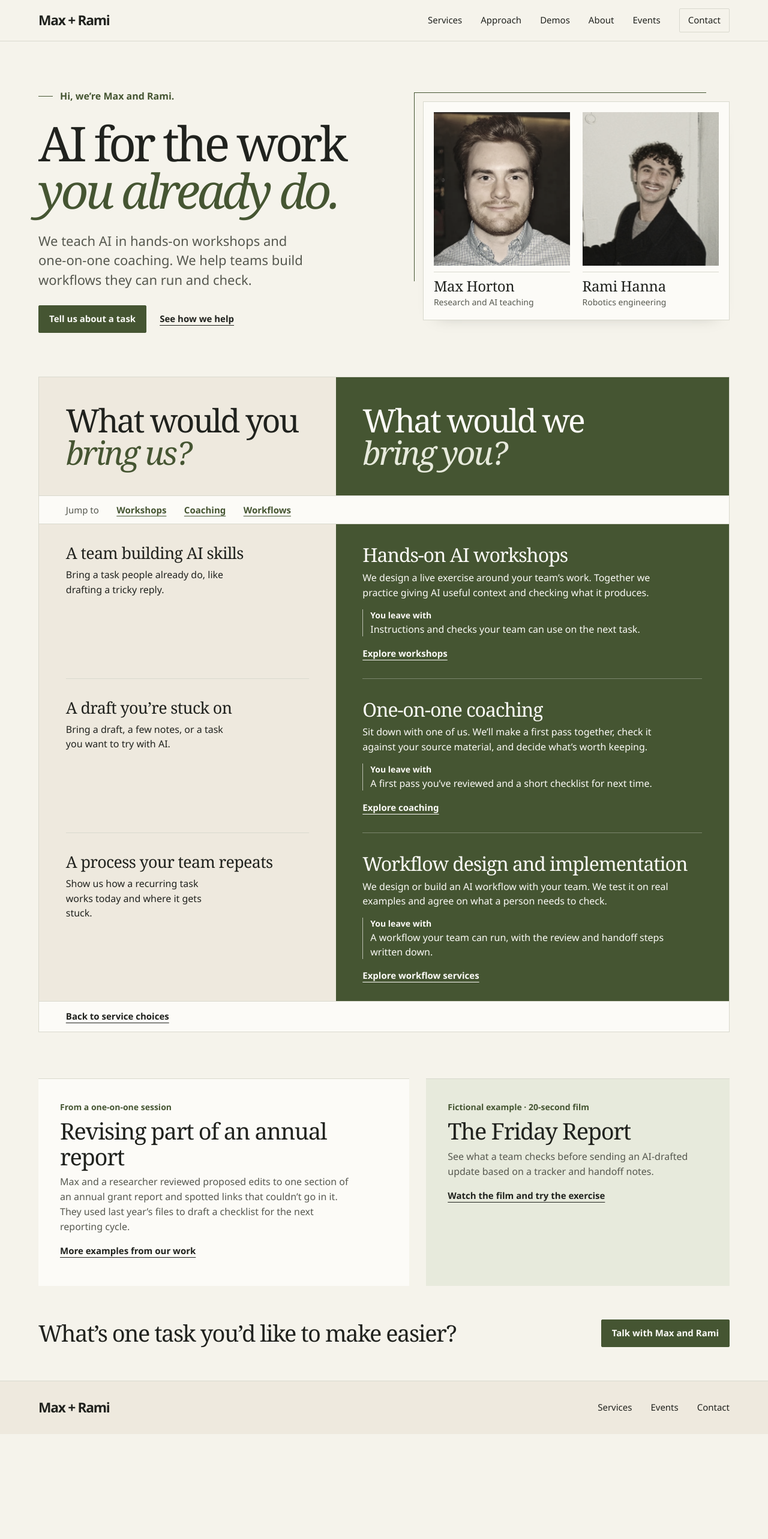
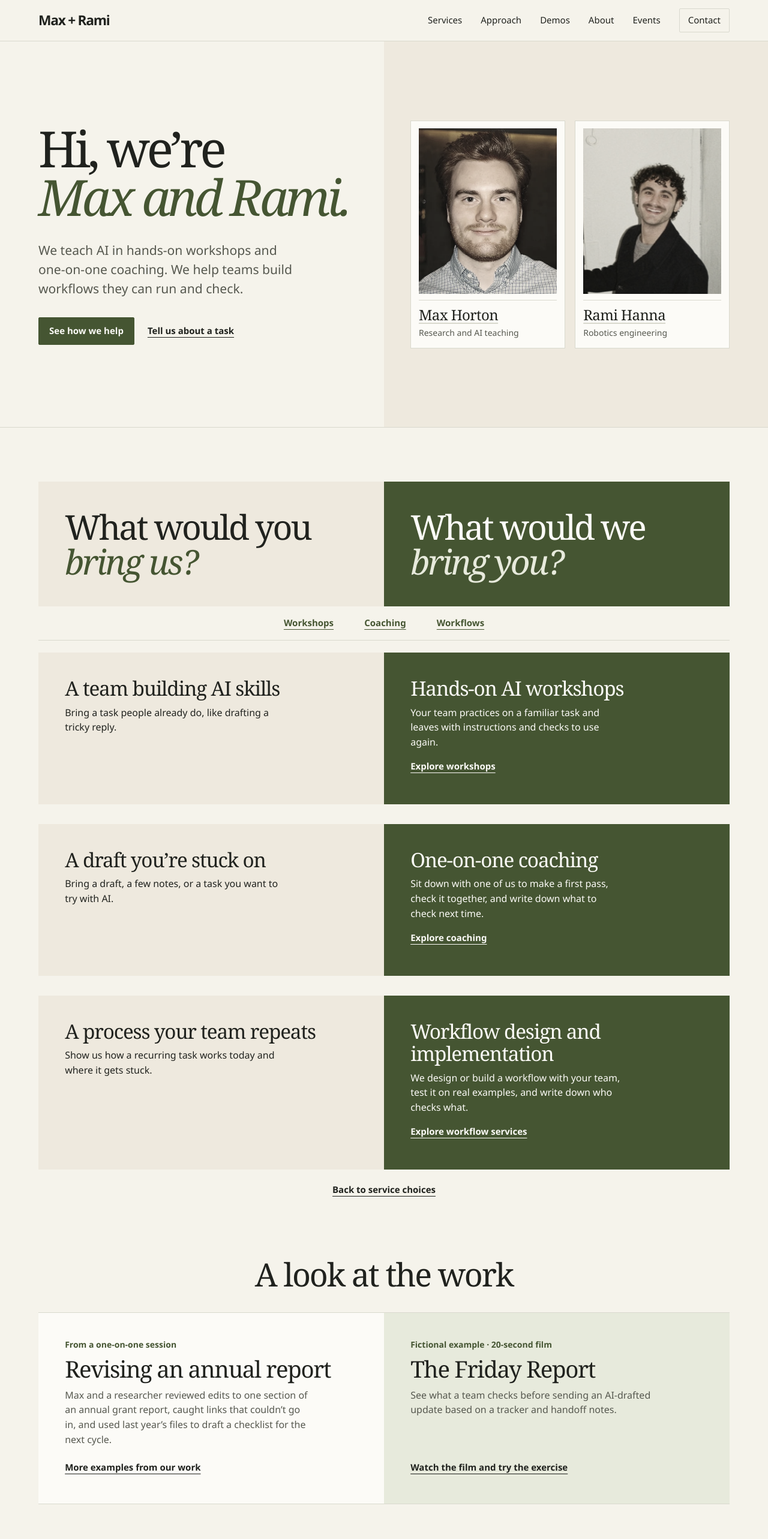
Before and after one commit to rh5rep/aimee-site, a Next.js app: page / in a window 1280 px wide. Shown: the top 2566 px of the page at 60% size. Before the commit the page ends 2391 px from the top, so only its background shows below. Built offline with nearby package versions, Linux system fonts and the light colour scheme.

Commit message:
Stage the founder greeting and reveal homepage sections on scroll

```diff
--- a/app/first-project.module.css
+++ b/app/first-project.module.css
@@ -1,56 +1,29 @@
-.section {
-  --gutter: clamp(24px, 3.5vw, 52px);
-  --columns: minmax(0, .86fr) minmax(0, 1.14fr);
-  margin-bottom: clamp(42px, 6vw, 84px);
-  border: 1px solid var(--line);
-}
+.section { margin-top: var(--home-space); }
 
-.section:focus-visible {
+.section:focus-visible,
+.pair:focus-visible {
   outline: 2px solid var(--accent);
   outline-offset: 4px;
 }
 
-.index {
-  display: flex;
-  flex-wrap: wrap;
-  align-items: baseline;
-  gap: 0 clamp(14px, 2.3vw, 32px);
-  padding-inline: var(--gutter);
-  border-block: 1px solid var(--line);
-  background: var(--white);
-  font-size: .9375rem;
-}
-
-.index span { color: var(--ink-soft); }
-
-.index a {
-  display: inline-flex;
-  align-items: center;
-  min-height: 46px;
-  color: var(--accent);
-  font-weight: 650;
-  text-decoration: underline;
-  text-underline-offset: 4px;
-}
-
-.index a:hover { color: var(--accent-hover); }
-
 .questions,
 .pair {
   display: grid;
-  grid-template-columns: var(--columns);
+  grid-template-columns: var(--home-columns);
 }
 
 .questions {
   font-family: var(--font-display);
-  font-size: clamp(2.5rem, 4.2vw, 3.875rem);
+  font-size: clamp(2.5rem, 4.45vw, 4rem);
   font-weight: 400;
   letter-spacing: -.05em;
-  line-height: 1;
+  line-height: 1.02;
   text-wrap: initial;
 }
 
-.questions > span { padding: clamp(26px, 3.5vw, 48px) var(--gutter); }
+.questions > span {
+  padding: clamp(26px, 3.6vw, 52px) var(--home-inset);
+}
 
 .questions em { display: block; }
 
@@ -67,110 +40,82 @@
 
 .questions > span:last-child em { color: var(--accent-tint); }
 
+.index {
+  display: flex;
+  flex-wrap: wrap;
+  justify-content: center;
+  gap: 0 clamp(17px, 4vw, 52px);
+  padding-block: 5px;
+  margin-bottom: clamp(10px, 1.6vw, 22px);
+  border-bottom: 1px solid var(--line);
+  font-size: .9375rem;
+}
+
+.index a {
+  display: inline-flex;
+  align-items: center;
+  min-height: 46px;
+  color: var(--accent);
+  font-weight: 650;
+  text-decoration: underline;
+  text-underline-offset: 5px;
+}
+
+.index a:hover { color: var(--accent-hover); }
+
+.pairs {
+  display: grid;
+  gap: clamp(17px, 2.6vw, 36px);
+}
+
 .situation,
 .offer {
-  position: relative;
-  padding: clamp(22px, 2.6vw, 36px) var(--gutter) 20px;
+  padding: clamp(23px, 3.2vw, 46px) var(--home-inset);
 }
 
-.pair + .pair .situation::before,
-.pair + .pair .offer::before {
-  position: absolute;
-  inset: 0 var(--gutter) auto;
-  height: 1px;
-  background: var(--line);
-  content: "";
-}
-
-.pair + .pair .offer::before { background: rgb(252 251 247 / 29%); }
-
-.bring {
-  color: var(--ink);
+.bring,
+.offer h3 {
   font-family: var(--font-display);
-  font-size: clamp(1.375rem, 2.1vw, 1.875rem);
-  letter-spacing: -.025em;
-  line-height: 1.12;
-}
-
-.situation p + p {
-  max-width: 29ch;
-  margin-top: 9px;
-}
-
-.offer h3 {
-  margin-bottom: 8px;
-  font-family: var(--font-display);
-  font-size: clamp(1.625rem, 2.5vw, 2.25rem);
+  font-size: clamp(1.625rem, 2.6vw, 2.375rem);
   font-weight: 400;
   letter-spacing: -.035em;
+  line-height: 1.12;
   text-wrap: initial;
 }
 
-.offer p { max-width: 57ch; }
-
-.takeaway {
-  margin-top: 15px;
-  padding-inline-start: 12px;
-  border-inline-start: 1px solid rgb(252 251 247 / 65%);
-  line-height: 1.45;
-}
-
-.takeaway strong {
-  display: block;
-  margin-bottom: 2px;
-  color: var(--white);
-  font-size: .875rem;
+.situation p + p,
+.offer h3 + p {
+  max-width: 39ch;
+  margin-top: 9px;
 }
 
 .offer :global(.text-link) { margin-top: 6px; }
 .offer :global(.text-link):hover { color: var(--accent-tint); }
 .offer a:focus-visible { outline-color: var(--white); }
 
-.pair:target .situation {
-  box-shadow: inset 4px 0 var(--accent);
+.pair:target .situation { box-shadow: inset 4px 0 var(--accent); }
+.pair:target .offer { box-shadow: inset 4px 0 var(--accent-tint); }
+
+.return {
+  margin-top: 12px;
+  text-align: center;
 }
 
-.pair:target .offer {
-  box-shadow: inset 4px 0 var(--accent-tint);
+@media (max-width: 760px) {
+  .questions,
+  .pair { grid-template-columns: 1fr; }
+
+  .questions {
+    font-size: clamp(1.625rem, 7.35vw, 2.375rem);
+    line-height: 1.06;
+  }
+
+  .questions > span { padding-block: 15px; }
+  .questions em { display: inline; }
+  .situation { padding-block: 17px; }
+  .offer { padding-block: 20px 15px; }
 }
 
-.pair:focus-visible {
-  outline: 2px solid var(--accent-hover);
-  outline-offset: 3px;
+@media (max-width: 400px) {
+  .index { font-size: .875rem; }
 }
-
-.return {
-  padding: 3px var(--gutter);
-  border-top: 1px solid var(--line);
-  background: var(--white);
-}
-
-@media (max-width: 860px) {
-  .section { --gutter: clamp(17px, 5.4vw, 27px); }
-  .questions,
-  .pair { display: block; }
-
-  .questions {
-    font-size: clamp(1.625rem, 7.4vw, 2.375rem);
-    line-height: 1.06;
-  }
-  .questions > span {
-    display: block;
-    padding-block: 14px;
-  }
-  .questions em { display: inline; }
-  .situation { padding-block: 17px; }
-  .situation p + p { max-width: 38ch; margin-top: 5px; }
-  .offer { padding-block: 20px 13px; }
-  .pair + .pair .situation::before,
-  .pair + .pair .offer::before { content: none; }
-}
-
-@media (max-width: 470px) {
-  .index {
-    justify-content: space-between;
-    gap: 0 10px;
-    font-size: .875rem;
-  }
-  .index span { display: none; }
-}
--- a/app/first-project.tsx
+++ b/app/first-project.tsx
@@ -9,25 +9,26 @@ const projects = services.flatMap(({ id, firstProject }) =>
 export function FirstProject() {
   return (
     <section className={`container ${styles.section}`} id="services" aria-labelledby="services-title" tabIndex={-1}>
-      <h2 id="services-title" className={styles.questions}>
+      <h2 id="services-title" className={styles.questions} data-home-reveal>
         <span>What would you <em>bring us?</em></span>{" "}
         <span>What would we <em>bring you?</em></span>
       </h2>
 
       <nav className={styles.index} aria-label="Jump to a service">
-        <span>Jump to</span>
         {projects.map(({ id, jumpLabel }) => (
           <a key={id} href={`#service-${id}`}>{jumpLabel}</a>
         ))}
       </nav>
 
-      {projects.map(({ id, bring, example, format, help, takeaway, linkLabel }) => (
+      <div className={styles.pairs}>
+        {projects.map(({ id, bring, example, format, help, linkLabel }) => (
           <article
             key={id}
             className={styles.pair}
             id={`service-${id}`}
             aria-labelledby={`service-title-${id}`}
             tabIndex={-1}
+            data-home-reveal
           >
             <div className={styles.situation}>
               <p className={styles.bring}>{bring}</p>
@@ -36,11 +37,11 @@ export function FirstProject() {
             <div className={styles.offer}>
               <h3 id={`service-title-${id}`}>{format}</h3>
               <p>{help}</p>
-            <p className={styles.takeaway}><strong>You leave with</strong> {takeaway}</p>
               <Link className="text-link" href={`/work#${id}`}>{linkLabel}</Link>
             </div>
           </article>
         ))}
+      </div>
 
       <div className={styles.return}>
         <a className="text-link" href="#services">Back to service choices</a>
--- /dev/null
+++ b/app/home-motion.tsx
@@ -0,0 +1,74 @@
+"use client";
+
+import { useEffect } from "react";
+
+export function HomeMotion() {
+  useEffect(() => {
+    const main = document.getElementById("main");
+    const motion = window.matchMedia("(prefers-reduced-motion: no-preference)");
+    if (!main || !motion.matches || !("IntersectionObserver" in window)) return;
+
+    const waiting = new Set<HTMLElement>();
+    const observer = new IntersectionObserver((entries) => {
+      for (const entry of entries) {
+        if (!entry.isIntersecting) continue;
+        reveal(entry.target as HTMLElement, true);
+      }
+    }, { rootMargin: "0px 0px -48px 0px" });
+
+    function reveal(element: HTMLElement, animate = false) {
+      if (waiting.delete(element)) {
+        observer.unobserve(element);
+        if (animate) {
+          element.dataset.homeRevealState = "arriving";
+          return;
+        }
+      }
+      if (!animate) delete element.dataset.homeRevealState;
+    }
+
+    function showTarget() {
+      const target = main?.querySelector(":target");
+      const section = target?.closest<HTMLElement>("[data-home-reveal]")
+        ?? target?.querySelector<HTMLElement>("[data-home-reveal]");
+      if (section) reveal(section);
+    }
+
+    function showFocused(event: FocusEvent) {
+      const section = (event.target as Element).closest<HTMLElement>("[data-home-reveal]");
+      if (section) reveal(section);
+    }
+
+    function finishArrival(event: AnimationEvent) {
+      const element = event.target;
+      if (element instanceof HTMLElement && element.dataset.homeRevealState === "arriving") {
+        delete element.dataset.homeRevealState;
+      }
+    }
+
+    for (const element of main.querySelectorAll<HTMLElement>("[data-home-reveal]")) {
+      if (element.getBoundingClientRect().top < window.innerHeight || element.matches(":target, :has(:target), :focus-within")) continue;
+      element.dataset.homeRevealState = "waiting";
+      waiting.add(element);
+      observer.observe(element);
+    }
+
+    showTarget();
+    window.addEventListener("hashchange", showTarget);
+    main.addEventListener("focusin", showFocused);
+    main.addEventListener("animationend", finishArrival);
+    main.addEventListener("animationcancel", finishArrival);
+    return () => {
+      observer.disconnect();
+      for (const element of main.querySelectorAll<HTMLElement>("[data-home-reveal-state]")) {
+        delete element.dataset.homeRevealState;
+      }
+      window.removeEventListener("hashchange", showTarget);
+      main.removeEventListener("focusin", showFocused);
+      main.removeEventListener("animationend", finishArrival);
+      main.removeEventListener("animationcancel", finishArrival);
+    };
+  }, []);
+
+  return null;
+}
--- a/app/home.module.css
+++ b/app/home.module.css
@@ -1,74 +1,71 @@
-.hero {
-  display: grid;
-  grid-template-columns: minmax(0, 1.06fr) minmax(0, .94fr);
-  align-items: center;
-  gap: clamp(28px, 5vw, 76px);
-  padding-block: clamp(37px, 6.2vw, 90px) clamp(40px, 5.7vw, 82px);
+.home {
+  --home-columns: repeat(2, minmax(0, 1fr));
+  --home-inset: clamp(22px, 3.45vw, 50px);
+  --home-space: clamp(48px, 7vw, 106px);
 }
 
-.introduction {
-  display: flex;
-  align-items: center;
-  gap: 12px;
-  margin-bottom: clamp(16px, 2vw, 25px);
-  color: var(--accent);
-  font-weight: 680;
+.hero {
+  position: relative;
+  background: linear-gradient(90deg, var(--paper) 50%, var(--linen) 50%);
 }
 
-.introduction::before {
-  width: 24px;
+.hero::after {
+  position: absolute;
+  inset: auto 0 0;
   height: 1px;
-  background: currentColor;
+  background: var(--line);
   content: "";
 }
 
+.heroInner {
+  display: grid;
+  grid-template-columns: var(--home-columns);
+  align-items: center;
+  min-height: clamp(490px, calc(89svh - 68px), 740px);
+  padding-block: clamp(52px, 6.5vw, 94px);
+}
+
+.heroCopy { padding-inline-end: var(--home-inset); }
+
 .hero h1 {
-  font-size: clamp(3rem, 6.25vw, 5.75rem);
-  line-height: .99;
-  letter-spacing: -.06em;
+  font-size: clamp(3.25rem, 6.5vw, 6rem);
+  line-height: .97;
+  letter-spacing: -.063em;
   text-wrap: initial;
 }
 
-.hero h1 em {
-  display: block;
-  color: var(--accent);
+.hero h1 span,
+.hero h1 em { display: block; }
+
+.hero h1 em { color: var(--accent); }
+
+.heroLead {
+  max-width: 38ch;
+  margin-top: clamp(21px, 2.5vw, 35px);
+  color: var(--ink-soft);
+  font-size: clamp(1.125rem, 1.65vw, 1.375rem);
+  line-height: 1.52;
 }
 
-.heroLead {
-  max-width: 41ch;
-  margin-top: clamp(16px, 2.2vw, 28px);
-  color: var(--ink-soft);
-  font-size: clamp(1.125rem, 1.8vw, 1.375rem);
-  line-height: 1.48;
+.heroActions { margin-top: clamp(20px, 2.5vw, 32px); }
+
+.heroPortraits {
+  display: grid;
+  grid-template-columns: var(--home-columns);
+  gap: clamp(10px, 1.3vw, 18px);
+  padding-inline-start: var(--home-inset);
 }
 
-.heroActions { margin-top: clamp(18px, 2.1vw, 27px); }
-
-.heroPortraits {
-  position: relative;
-  isolation: isolate;
-  display: grid;
-  grid-template-columns: repeat(2, minmax(0, 1fr));
-  gap: clamp(10px, 1.6vw, 21px);
-  padding: clamp(10px, 1.35vw, 18px);
+.heroPortraits figure {
+  min-width: 0;
+  padding: clamp(8px, 1vw, 14px);
   border: 1px solid var(--line);
   background: var(--white);
-  box-shadow: 0 14px 26px -24px rgb(32 34 30 / 35%);
-}
-
-.heroPortraits::before {
-  position: absolute;
-  z-index: -1;
-  inset: calc(-1 * clamp(6px, 1.3vw, 16px)) clamp(18px, 3vw, 44px) clamp(34px, 5vw, 70px) calc(-1 * clamp(6px, 1.3vw, 16px));
-  border-top: 1px solid var(--accent);
-  border-left: 1px solid var(--accent);
-  pointer-events: none;
-  content: "";
 }
 
 .portraitFrame {
   overflow: hidden;
-  aspect-ratio: 4 / 4.5;
+  aspect-ratio: 4 / 4.8;
   background: var(--linen);
 }
 
@@ -91,39 +88,59 @@
 
 .heroPortraits figcaption {
   margin-top: 10px;
-  padding: 7px 0 2px;
+  padding: 8px 0 3px;
   border-top: 1px solid var(--line);
   line-height: 1.35;
 }
 
 .heroPortraits figcaption a {
+  display: inline-block;
   font-family: var(--font-display);
   font-size: clamp(1.125rem, 2vw, 1.5rem);
-  letter-spacing: -.015em;
+  letter-spacing: -.025em;
+  text-decoration: underline;
+  text-decoration-color: var(--line);
+  text-underline-offset: 4px;
 }
 
-.heroPortraits figcaption a:hover { text-decoration: underline; text-underline-offset: 4px; }
+.heroPortraits figcaption a:hover { text-decoration-color: currentColor; }
 
 .heroPortraits figcaption span {
   display: block;
-  margin-top: 2px;
+  margin-top: 4px;
   color: var(--ink-soft);
   font-size: .875rem;
 }
 
-.examples {
-  display: grid;
-  grid-template-columns: minmax(0, 1.1fr) minmax(0, .9fr);
-  gap: clamp(14px, 2.2vw, 30px);
+.examples { margin-top: var(--home-space); }
+
+.examples > h2,
+.contact h2 {
+  font-family: var(--font-display);
+  font-size: clamp(2.375rem, 4.2vw, 3.75rem);
+  font-weight: 400;
 }
 
-.examples section {
-  padding: clamp(22px, 3vw, 36px);
-  border-top: 1px solid var(--line);
+.examples > h2 {
+  margin-bottom: clamp(18px, 2.5vw, 32px);
+  text-align: center;
+}
+
+.examplePair {
+  display: grid;
+  grid-template-columns: var(--home-columns);
+}
+
+.examplePair section {
+  display: flex;
+  flex-direction: column;
+  align-items: flex-start;
+  padding: clamp(25px, 3.3vw, 48px) var(--home-inset) clamp(22px, 3vw, 38px);
+  border-block: 1px solid var(--line);
   background: var(--white);
 }
 
-.examples .demo { background: var(--accent-tint); }
+.examplePair .demo { background: var(--accent-tint); }
 
 .exampleLabel {
   margin-bottom: 8px;
@@ -132,44 +149,107 @@
   font-weight: 650;
 }
 
-.examples h2 {
+.examplePair h3 {
   font-family: var(--font-display);
-  font-size: clamp(1.75rem, 3vw, 2.375rem);
+  font-size: clamp(1.75rem, 3vw, 2.625rem);
   font-weight: 400;
   letter-spacing: -.035em;
   text-wrap: initial;
 }
 
-.examples h2 + p {
-  max-width: 54ch;
-  margin-top: 9px;
+.examplePair h3 + p {
+  max-width: 45ch;
+  margin-top: 10px;
+  margin-bottom: 12px;
   color: var(--ink-soft);
 }
 
-.examples :global(.text-link) { margin-top: 6px; }
+.examplePair :global(.text-link) { margin-top: auto; }
 
 .demo:focus-visible {
   outline: 2px solid var(--accent);
-  outline-offset: 3px;
+  outline-offset: -4px;
 }
 
-.contact h2 {
-  font-family: var(--font-display);
-  font-size: clamp(1.75rem, 3vw, 2.375rem);
-  font-weight: 400;
-  text-wrap: initial;
+.contact {
+  display: grid;
+  justify-items: center;
+  gap: 21px;
+  padding-block: var(--home-space);
+  text-align: center;
 }
 
-@media (max-width: 730px) {
-  .hero {
+@media (max-width: 760px) {
+  .hero { background: var(--paper); }
+
+  .heroInner {
     grid-template-columns: 1fr;
-    gap: clamp(26px, 5vw, 38px);
+    min-height: 0;
+    gap: clamp(28px, 6vw, 42px);
+    padding-block: clamp(40px, 7vw, 62px);
   }
-  .heroPortraits { width: min(100%, 460px); }
-  .examples { grid-template-columns: 1fr; }
+
+  .heroCopy,
+  .heroPortraits { padding-inline: 0; }
+
+  .heroPortraits { width: min(100%, 480px); }
+
+  .hero h1 { font-size: clamp(2.875rem, 11.5vw, 4.75rem); }
+
+  .examplePair { grid-template-columns: 1fr; }
+  .examplePair .demo { border-top: 0; }
 }
 
 @media (max-width: 400px) {
-  .hero h1 { font-size: clamp(2.625rem, 11.9vw, 3.25rem); }
-  .heroActions { column-gap: 12px; }
+  .heroActions { column-gap: 14px; }
 }
+
+@media (prefers-reduced-motion: no-preference) {
+  .hero h1 span,
+  .hero h1 em,
+  .heroDetails,
+  .heroPortraits figure {
+    animation: hello 660ms cubic-bezier(.16, 1, .3, 1) backwards;
+  }
+
+  .hero h1 em { animation-delay: 130ms; }
+  .heroDetails { animation-delay: 360ms; }
+  .heroPortraits figure { animation-name: open-portrait; animation-delay: 210ms; }
+  .heroPortraits figure + figure { animation-delay: 310ms; }
+
+  .hero::after {
+    animation: open-rule 850ms cubic-bezier(.16, 1, .3, 1) 140ms backwards;
+  }
+
+  .hero:focus-within *,
+  .home:has(:target) .hero * { animation: none; }
+
+  .home :global([data-home-reveal-state="waiting"]):not(:focus-within, :target, :has(:target)) {
+    opacity: 0;
+    transform: translateY(20px);
+  }
+
+  .home :global([data-home-reveal-state="arriving"]):not(:focus-within, :target, :has(:target)) {
+    animation: page-arrival 570ms cubic-bezier(.16, 1, .3, 1);
+  }
+}
+
+@keyframes hello {
+  from { opacity: 0; transform: translateY(17px) scale(.975); }
+  to { opacity: 1; transform: none; }
+}
+
+@keyframes open-portrait {
+  from { opacity: 0; clip-path: inset(12% 17%); transform: translateY(18px) scale(.94); }
+  to { opacity: 1; clip-path: inset(0); transform: none; }
+}
+
+@keyframes open-rule {
+  from { opacity: 0; transform: scaleX(.18); }
+  to { opacity: 1; transform: scaleX(1); }
+}
+
+@keyframes page-arrival {
+  from { opacity: 0; transform: translateY(20px); }
+  to { opacity: 1; transform: none; }
+}
--- a/app/page.tsx
+++ b/app/page.tsx
@@ -2,26 +2,34 @@ import Image from "next/image";
 import Link from "next/link";
 import { SiteFooter, SiteHeader } from "../components/site-shell";
 import { FirstProject } from "./first-project";
+import { HomeMotion } from "./home-motion";
 import styles from "./home.module.css";
 
 export default function Home() {
   return (
     <>
       <SiteHeader />
-      <main id="main" tabIndex={-1}>
-        <section className={`container ${styles.hero}`} aria-labelledby="hero-title">
+      <main className={styles.home} id="main" tabIndex={-1}>
+        <HomeMotion />
+        <section className={styles.hero} aria-labelledby="hero-title">
+          <div className={`container ${styles.heroInner}`}>
             <div className={styles.heroCopy}>
-            <p className={styles.introduction}>Hi, we’re Max and Rami.</p>
-            <h1 id="hero-title">AI for the work <em>you already do.</em></h1>
+              <h1 id="hero-title">
+                <span>Hi, we’re</span>{" "}
+                <em>Max and Rami.</em>
+              </h1>
+              <div className={styles.heroDetails}>
                 <p className={styles.heroLead}>
                   We teach AI in hands-on workshops and one‑on‑one coaching.
                   We help teams build workflows they can run and check.
                 </p>
                 <div className={`actions ${styles.heroActions}`}>
-              <Link className="button" href="/contact">Tell us about a task</Link>
-              <a className="text-link" href="#services">See how we help</a>
+                  <a className="button" href="#services">See how we help</a>
+                  <Link className="text-link" href="/contact">Tell us about a task</Link>
                 </div>
               </div>
+            </div>
+
             <div className={styles.heroPortraits}>
               <figure>
                 <div className={styles.portraitFrame}>
@@ -42,32 +50,35 @@ export default function Home() {
                 </figcaption>
               </figure>
             </div>
+          </div>
         </section>
 
         <FirstProject />
 
-        <div className={`container ${styles.examples}`}>
+        <section className={`container ${styles.examples}`} aria-labelledby="examples-title" data-home-reveal>
+          <h2 id="examples-title">A look at the work</h2>
+          <div className={styles.examplePair}>
             <section id="work-in-practice" aria-labelledby="work-in-practice-title">
               <p className={styles.exampleLabel}>From a one-on-one session</p>
-            <h2 id="work-in-practice-title">Revising part of an annual report</h2>
+              <h3 id="work-in-practice-title">Revising an annual report</h3>
               <p>
-              Max and a researcher reviewed proposed edits to one section of an annual grant report
-              and spotted links that couldn’t go in it. They used last year’s files to draft a
-              checklist for the next reporting cycle.
+                Max and a researcher reviewed edits to one section of an annual grant report, caught links
+                that couldn’t go in, and used last year’s files to draft a checklist for the next cycle.
               </p>
               <Link className="text-link" href="/work#examples">More examples from our work</Link>
             </section>
 
             <section className={styles.demo} id="workflow-example" aria-labelledby="example-title" tabIndex={-1}>
               <p className={styles.exampleLabel}>Fictional example · 20-second film</p>
-            <h2 id="example-title">The Friday Report</h2>
+              <h3 id="example-title">The Friday Report</h3>
               <p>See what a team checks before sending an AI-drafted update based on a tracker and handoff notes.</p>
               <Link className="text-link" href="/demos">Watch the film and try the exercise</Link>
             </section>
           </div>
+        </section>
 
-        <section className={`container contact-strip ${styles.contact}`} aria-labelledby="home-contact-title">
-          <h2 id="home-contact-title">What’s one task you’d like to make easier?</h2>
+        <section className={`container ${styles.contact}`} aria-labelledby="home-contact-title" data-home-reveal>
+          <h2 id="home-contact-title">Have a task in mind?</h2>
           <Link className="button" href="/contact">Talk with Max and Rami</Link>
         </section>
       </main>
--- a/app/work/services.ts
+++ b/app/work/services.ts
@@ -8,8 +8,7 @@ export const services = [
       example: "Bring a task people already do, like drafting a tricky reply.",
       jumpLabel: "Workshops",
       format: "Hands-on AI workshops",
-      help: "We design a live exercise around your team’s work. Together we practice giving AI useful context and checking what it produces.",
-      takeaway: "Instructions and checks your team can use on the next task.",
+      help: "Your team practices on a familiar task and leaves with instructions and checks to use again.",
       linkLabel: "Explore workshops",
     },
   },
@@ -22,8 +21,7 @@ export const services = [
       example: "Bring a draft, a few notes, or a task you want to try with AI.",
       jumpLabel: "Coaching",
       format: "One-on-one coaching",
-      help: "Sit down with one of us. We’ll make a first pass together, check it against your source material, and decide what’s worth keeping.",
-      takeaway: "A first pass you’ve reviewed and a short checklist for next time.",
+      help: "Sit down with one of us to make a first pass, check it together, and write down what to check next time.",
       linkLabel: "Explore coaching",
     },
   },
@@ -36,8 +34,7 @@ export const services = [
       example: "Show us how a recurring task works today and where it gets stuck.",
       jumpLabel: "Workflows",
       format: "Workflow design and implementation",
-      help: "We design or build an AI workflow with your team. We test it on real examples and agree on what a person needs to check.",
-      takeaway: "A workflow your team can run, with the review and handoff steps written down.",
+      help: "We design or build a workflow with your team, test it on real examples, and write down who checks what.",
       linkLabel: "Explore workflow services",
     },
   },
```
Lines whose indentation alone changed are shown as unchanged.
